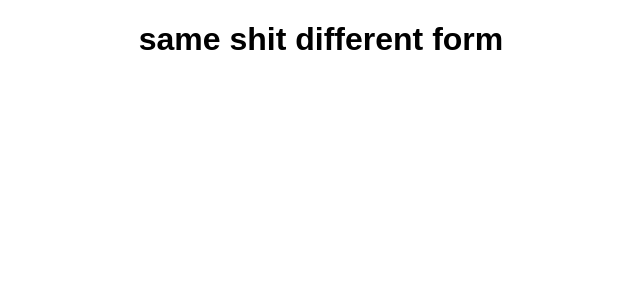
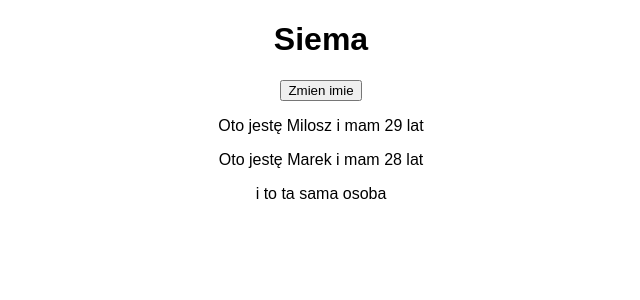
Before and after one commit to plmiso/basics, a React (Create React App) app: page / in a window 1280 px wide. Shown: the top 300 px of the page, without its empty margins (319-959 px from the left). Built offline with nearby package versions, Linux system fonts and the light colour scheme.

Commit message:
state replace by setState

```diff
--- a/src/App.js
+++ b/src/App.js
@@ -1,15 +1,32 @@
 import React, { Component } from 'react';
-import logo from './logo.svg';
 import './App.css';
+import Person from './Person/Person'
 
 class App extends Component {
+  state = {
+    persons:[
+      {name:'Milosz', age:29},
+      {name:'Marek', age: 28}
+    ]
+  }
+
+  switchNameHandler = () => {
+    this.setState({persons:[
+      {name:'Jedi', age:29},
+      {name:'Marek', age: 29}
+    ]
+  })
+  }
+
   render() {
-    // return (
-      // <div className="App">
-      //    <h1>Siema</h1>
-      // </div>
-      return React.createElement('div', {className:'App'}, React.createElement('h1',null, 'same shit different form'))
-
+    return (
+      <div className="App">
+         <h1>Siema</h1>
+         <button onClick={this.switchNameHandler}>Zmien imie</button>
+         <Person name={this.state.persons[0].name} age={this.state.persons[0].age}/>
+         <Person name={this.state.persons[1].name} age={this.state.persons[1].age}> i to ta sama osoba</Person>
+      </div>
+    );
   }
 }
 
```
